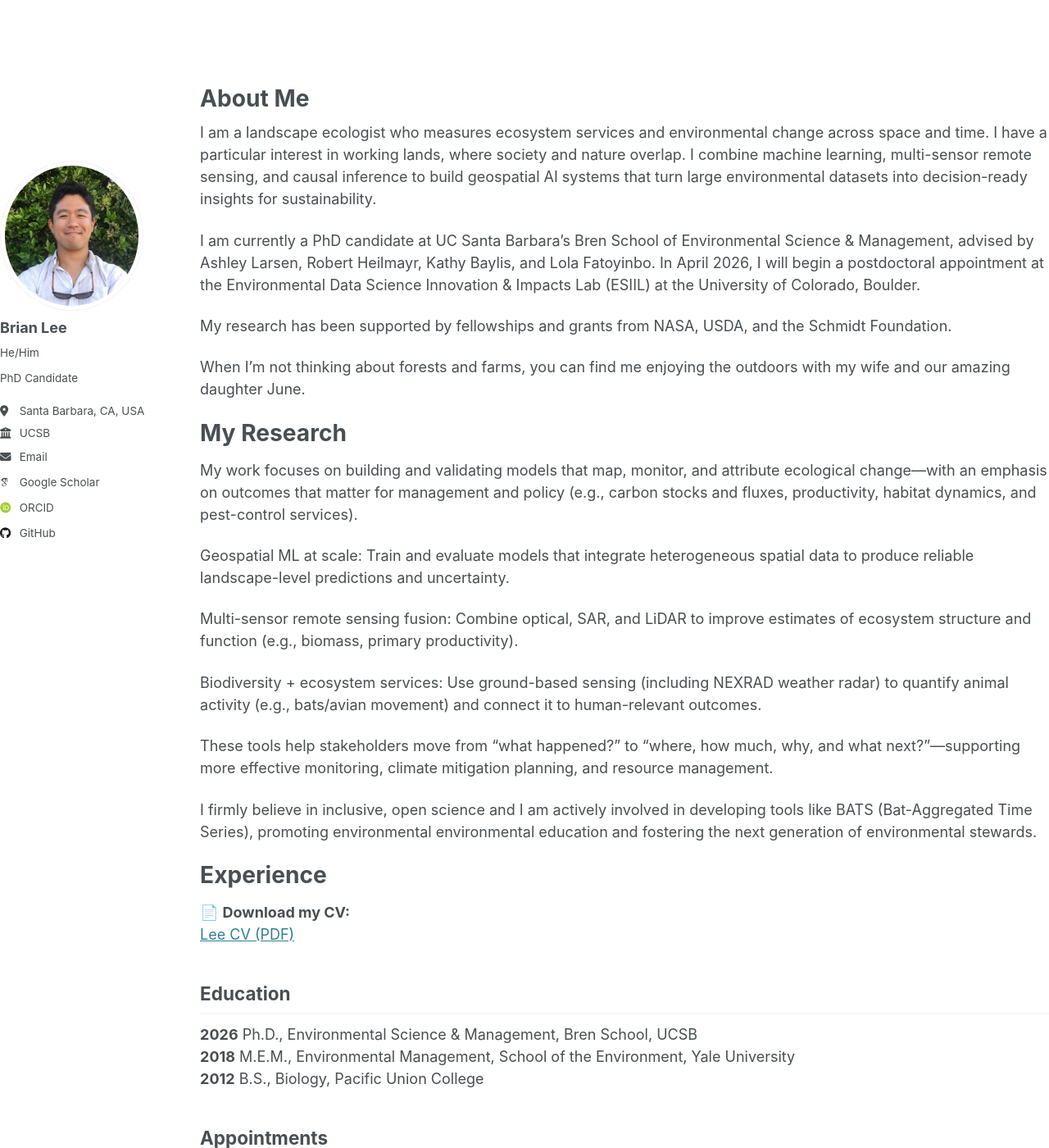
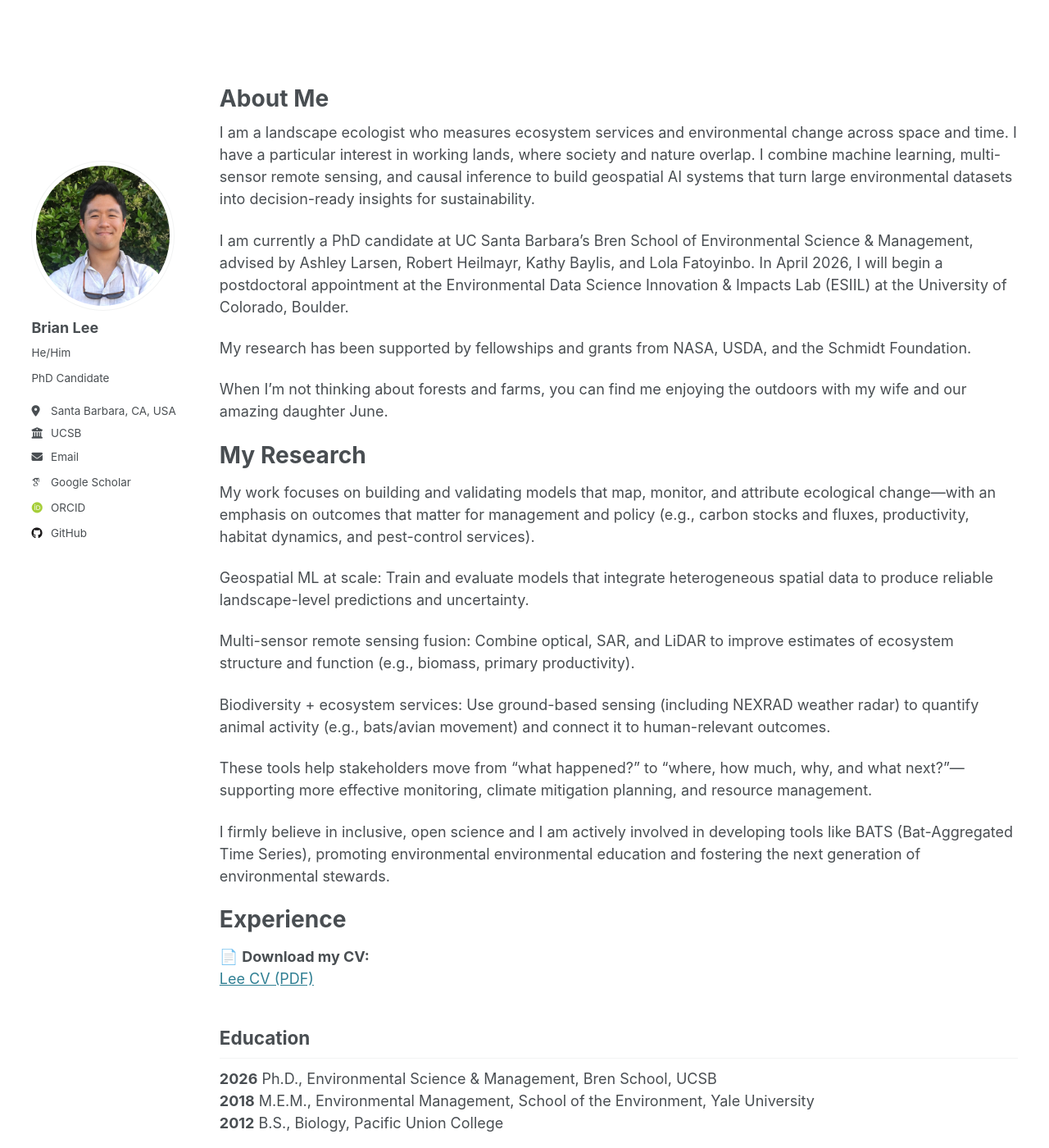
Before and after one commit to bhyleee/bhyleee.github.io, a Jekyll site: the page built from _pages/about.md, in a window 1280 px wide and 1400 px high. Shown: the whole window at 82% size. Built offline with Jekyll 4.4.1, drawn with Linux system fonts in a browser that asks for light colours; some web fonts are replaced.

Commit message:
Add 3% padding on left and right edges of main layout
Co-Authored-By: Claude Sonnet 4.6 <noreply@anthropic.com>

```diff
--- a/_sass/layout/_page.scss
+++ b/_sass/layout/_page.scss
@@ -6,8 +6,8 @@
   @include container;
   @include clearfix;
   margin-top: 2em;
-  padding-left: 0;
-  padding-right: 0;
+  padding-left: 3%;
+  padding-right: 3%;
   animation: intro 0.3s both;
   animation-delay: 0.35s;
 }
```
